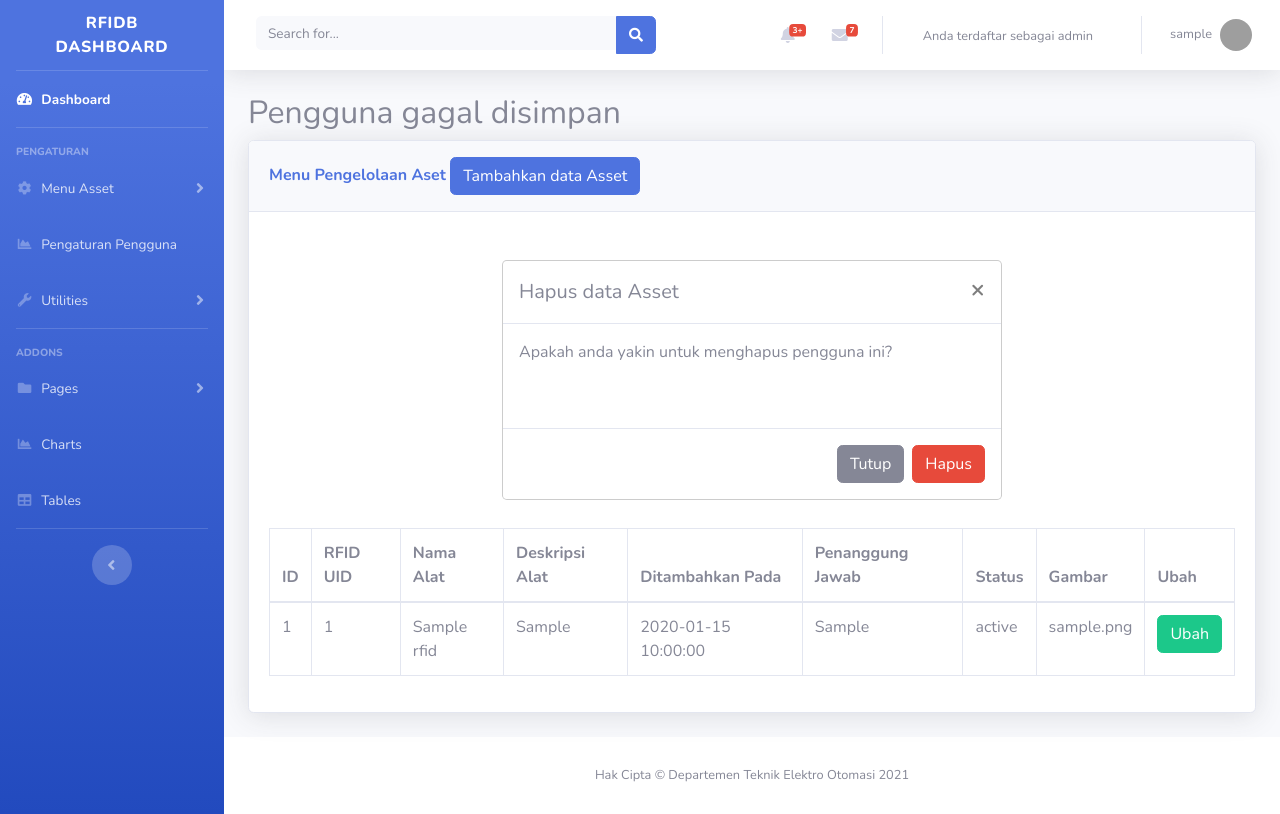
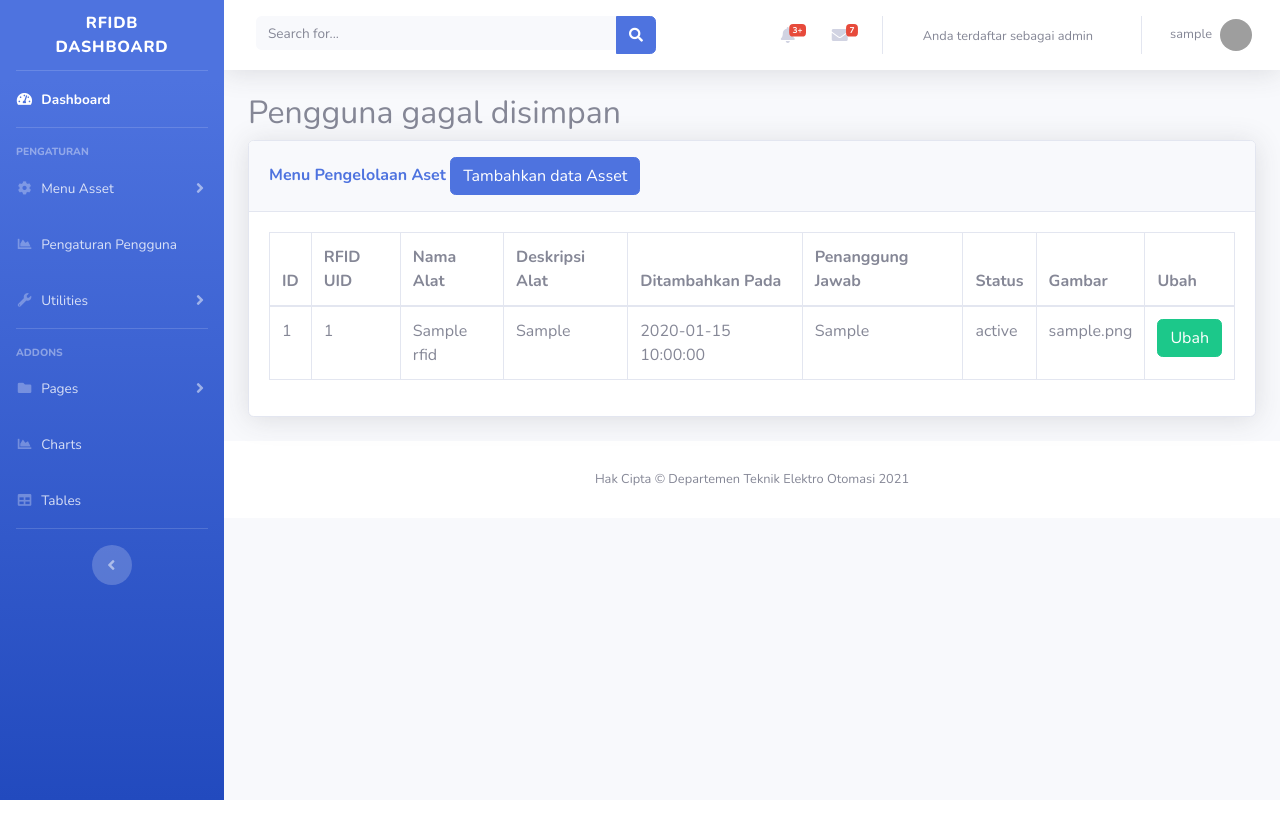
Before and after one commit to PPLite/iham, a PHP site: page /admin/pengaturan-aset.php in a window 1280 px wide. Run offline with PHP 8.4, Linux system fonts and the light colour scheme; the visitor is signed in with stand-in values (Sample User, id 1); tables that the repository leaves empty or names only in its code hold one stand-in row (values such as "Sample post"); grey boxes are pictures that could not be loaded.

Commit message:
terakhir

```diff
--- a/admin/pengaturan-aset.php
+++ b/admin/pengaturan-aset.php
@@ -200,14 +200,11 @@ include('database/dbconfig.php')
             </tr>
                     <!----FOOTER MODAL BUTTON---->
 
-
-                  <!----MODAL HAPUS---->
-                  </div>
-            <div id="hapusaset_btn" tabindex="0" role="dialog" aria-labelledby="exampleModalLabel" aria-hidden="true">
+            <div class="modal fade" id="hapusaset_btn" tabindex="-1" role="dialog" aria-labelledby="exampleModalLabel" aria-hidden="true">
             <div class="modal-dialog" role="document">
               <div class="modal-content">
                 <div class="modal-header">
-                  <h5 class="modal-title" id="exampleModalLabel">Hapus data Asset</h5>
+                  <h5 class="modal-title" id="exampleModalLabel">Hapus data Pengguna</h5>
                   <button type="button" class="close" data-dismiss="modal" aria-label="Close">
                     <span aria-hidden="true">&times;</span>
                   </button>
@@ -228,7 +225,10 @@ include('database/dbconfig.php')
                 </div>
               </div>
             </div>
-                   <!----MODAL HAPUS---->
+
+            <div class="container-fluid">
+
+            </td>
 
           <?php
           }
```
